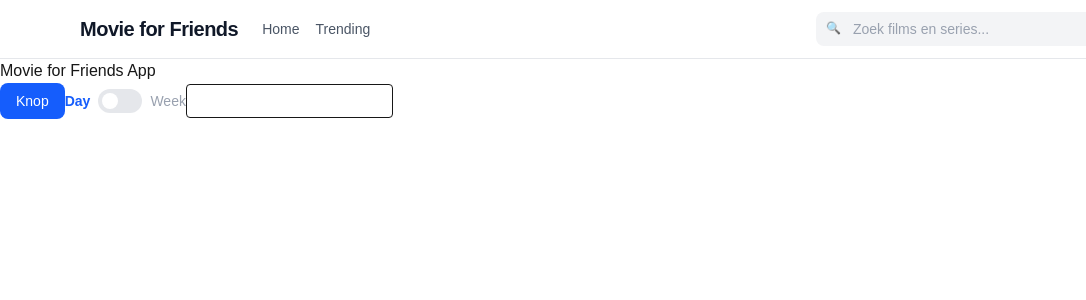
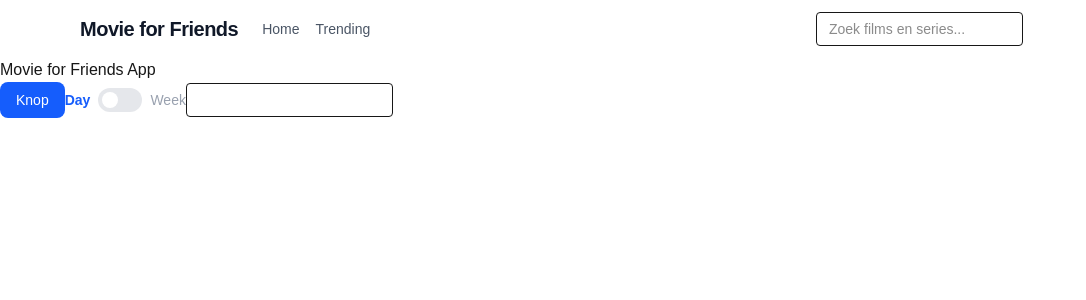
Before and after one commit to EdwinSchipper/movie-app, a Next.js app: page / in a window 1280 px wide. Shown: the top 300 px of the page, without its empty margins (0-1086 px from the left). Built offline with nearby package versions, Linux system fonts and the light colour scheme.

Commit message:
feat: add header component with live search and dropdown results functionality

```diff
--- a/components/ui/Header.tsx
+++ b/components/ui/Header.tsx
@@ -3,9 +3,9 @@ import HeaderSearch from './HeaderSearch'
 
 export default function Header() {
   return (
-    <header className="border-b border-gray-200 bg-white/95 backdrop-blur sticky top-0 z-50">
+    <header className="backdrop-blur sticky top-0 z-50">
       <div className="max-w-6xl mx-auto px-4 py-3 flex items-center justify-between gap-4">
-        {/* Logo / Merknaam & Navigatie */}
+
         <div className="flex items-center gap-6">
           <Link
             href="/"
@@ -24,7 +24,6 @@ export default function Header() {
           </nav>
         </div>
 
-        {/* Zoekbalk Component */}
         <HeaderSearch />
       </div>
     </header>
--- a/components/ui/HeaderSearch.tsx
+++ b/components/ui/HeaderSearch.tsx
@@ -1,128 +1,45 @@
 'use client'
 
-import { useState, useEffect, useRef } from 'react'
-import { searchMulti, type SearchItem } from '@/lib/tmdb'
+import { useState } from 'react'
+import type { SearchItem } from '@/lib/tmdb'
+import UIInput from './Input'
 import SearchResults from './SearchResults'
 
 export default function HeaderSearch() {
   const [query, setQuery] = useState('')
-  const [results, setResults] = useState<SearchItem[]>([])
-  const [isLoading, setIsLoading] = useState(false)
-  const [isOpen, setIsOpen] = useState(false)
-  const searchContainerRef = useRef<HTMLDivElement>(null)
+  const [isOpen, setIsOpen] = useState<boolean>(false)
 
-  const debounceRef = useRef<NodeJS.Timeout | null>(null)
-
-  // 1. Zoekfunctie: haalt asynchroon data op en vult de array in de state (identiek aan handleToggle)
-  const handleSearch = async (searchTerm: string) => {
-    const trimmed = searchTerm.trim()
-    if (!trimmed) {
-      setResults([])
-      setIsLoading(false)
-      return
-    }
-
-    setIsLoading(true)
-    try {
-      const data = await searchMulti(trimmed)
-      setResults(data) // 3. Update de weergavelijst in de state
-      setIsOpen(true)
-    } catch (err) {
-      console.error('Zoekfout:', err)
-      setResults([])
-    } finally {
-      setIsLoading(false)
-    }
+  // Register Search Input
+  const handleInputChange = (e: React.ChangeEvent<HTMLInputElement>) => {
+    const sanitized = e.target.value.replace(/[^a-zA-Z0-9 ]/g, '')
+    setQuery(sanitized)
+    setIsOpen(sanitized.trim().length > 0)
   }
 
-  // 2. Input change handler: live typen met 300ms debounce
-  const handleInputChange = (e: React.ChangeEvent<HTMLInputElement>) => {
-    const nextQuery = e.target.value
-    setQuery(nextQuery)
-
-    if (debounceRef.current) {
-      clearTimeout(debounceRef.current)
-    }
-
-    debounceRef.current = setTimeout(() => {
-      handleSearch(nextQuery)
-    }, 300)
-  }
-
-  // Timer opruimen bij unmount van component
-  useEffect(() => {
-    return () => {
-      if (debounceRef.current) clearTimeout(debounceRef.current)
-    }
-  }, [])
-
-  // Sluit de resultaten-dropdown wanneer buiten het zoekveld wordt geklikt
-  useEffect(() => {
-    function handleClickOutside(event: MouseEvent) {
-      if (searchContainerRef.current && !searchContainerRef.current.contains(event.target as Node)) {
-        setIsOpen(false)
-      }
-    }
-
-    document.addEventListener('mousedown', handleClickOutside)
-    return () => document.removeEventListener('mousedown', handleClickOutside)
-  }, [])
-
-  const handleSelectResult = () => {
-    if (debounceRef.current) clearTimeout(debounceRef.current)
-    setIsOpen(false)
-    setQuery('')
-  }
-
-  const handleClear = () => {
-    if (debounceRef.current) clearTimeout(debounceRef.current)
-    setQuery('')
-    setResults([])
+  // Send selected item to SearchResults
+  const handleSelectResult = (item: SearchItem) => {
+    const selectedTitle = item.title || item.name || ''
+    setQuery(selectedTitle)
     setIsOpen(false)
   }
 
   return (
-    <div className="relative w-full max-w-xs sm:max-w-sm" ref={searchContainerRef}>
+    <div className="relative w-full max-w-xs sm:max-w-sm">
       <div className="relative">
-        <input
+        <UIInput
           type="text"
           value={query}
           onChange={handleInputChange}
-          onFocus={() => {
-            if (query.trim() && results.length > 0) setIsOpen(true)
-          }}
           placeholder="Zoek films en series..."
-          className="w-full px-3 py-1.5 pl-9 text-sm bg-gray-100 border border-transparent rounded-lg focus:bg-white focus:border-blue-500 focus:outline-none transition-all placeholder:text-gray-400"
         />
-        {/* Zoek-icoon */}
-        <span className="absolute left-2.5 top-2 text-gray-400 pointer-events-none text-xs">
-          🔍
-        </span>
-
-        {/* Laad-indicator of wis-knop */}
-        {isLoading ? (
-          <span className="absolute right-2.5 top-2 text-xs text-gray-400 animate-pulse">
-            ...
-          </span>
-        ) : query ? (
-          <button
-            type="button"
-            onClick={handleClear}
-            className="absolute right-2.5 top-1.5 text-xs text-gray-400 hover:text-gray-600 p-0.5 cursor-pointer"
-          >
-            ✕
-          </button>
-        ) : null}
       </div>
 
-      {/* Onderliggende zoekresultaten laag */}
-      <SearchResults
-        results={results}
-        isLoading={isLoading}
-        query={query}
-        isOpen={isOpen}
-        onSelect={handleSelectResult}
-      />
+      {isOpen && (
+        <SearchResults
+          query={query}
+          onSelect={handleSelectResult}
+        />
+      )}
     </div>
   )
 }
--- a/components/ui/Input.tsx
+++ b/components/ui/Input.tsx
@@ -1,11 +1,19 @@
-import { Input } from '@headlessui/react'
+import { Input as HeadlessInput, type InputProps } from '@headlessui/react'
 
-export default function UIInput() {
+export interface UIInputProps extends InputProps {
+  className?: string
+}
+
+export default function UIInput({
+  className = '',
+  type = 'text',
+  ...props
+}: UIInputProps) {
   return (
-    <Input
-      type="text"
-      name="full_name"
-      className="border rounded px-3 py-1.5 text-sm data-focus:bg-blue-100 data-hover:shadow"
+    <HeadlessInput
+      type={type}
+      className={`border rounded px-3 py-1.5 text-sm transition-all focus:outline-none ${className}`.trim()}
+      {...props}
     />
   )
 }
--- a/components/ui/SearchResults.tsx
+++ b/components/ui/SearchResults.tsx
@@ -1,29 +1,56 @@
+'use client'
+
+import { useState, useEffect } from 'react'
 import Link from 'next/link'
 import Image from 'next/image'
-import type { SearchItem } from '@/lib/tmdb'
+import { searchMulti, type SearchItem } from '@/lib/tmdb'
 
 export interface SearchResultsProps {
-  results: SearchItem[]
-  isLoading: boolean
   query: string
-  isOpen: boolean
-  onSelect: () => void
+  onSelect: (item: SearchItem) => void
 }
 
 export default function SearchResults({
-  results,
-  isLoading,
   query,
-  isOpen,
   onSelect,
 }: SearchResultsProps) {
-  if (!isOpen || !query.trim()) {
+  const [results, setResults] = useState<SearchItem[]>([])
+  const [isLoading, setIsLoading] = useState<boolean>(false)
+
+  // Asynchroon data ophalen op basis van de query met een 300ms debounce
+  useEffect(() => {
+    const trimmed = query.trim()
+    if (!trimmed) {
+      return
+    }
+
+    const timeoutId = setTimeout(async () => {
+      setIsLoading(true)
+      try {
+        const data = await searchMulti(trimmed)
+        setResults(data)
+      } catch (err) {
+        console.error('Zoekfout:', err)
+        setResults([])
+      } finally {
+        setIsLoading(false)
+      }
+    }, 300)
+
+    return () => clearTimeout(timeoutId)
+  }, [query])
+
+  if (!query.trim()) {
     return null
   }
 
   return (
     <div className="absolute left-0 right-0 mt-2 bg-white rounded-lg shadow-xl border border-gray-100 max-h-96 overflow-y-auto z-50">
-      {results.length > 0 ? (
+      {isLoading && results.length === 0 ? (
+        <div className="p-4 text-center text-sm text-gray-500 animate-pulse">
+          Zoeken naar &ldquo;{query}&rdquo;...
+        </div>
+      ) : results.length > 0 ? (
         <ul className="divide-y divide-gray-100">
           {results.map((item) => {
             const isMovie = item.media_type === 'movie'
@@ -36,7 +63,7 @@ export default function SearchResults({
               <li key={`${item.media_type}-${item.id}`}>
                 <Link
                   href={detailHref}
-                  onClick={onSelect}
+                  onClick={() => onSelect(item)}
                   className="flex items-center gap-3 p-2.5 hover:bg-gray-50 transition-colors group"
                 >
                   {/* Miniatuur Poster */}
```
